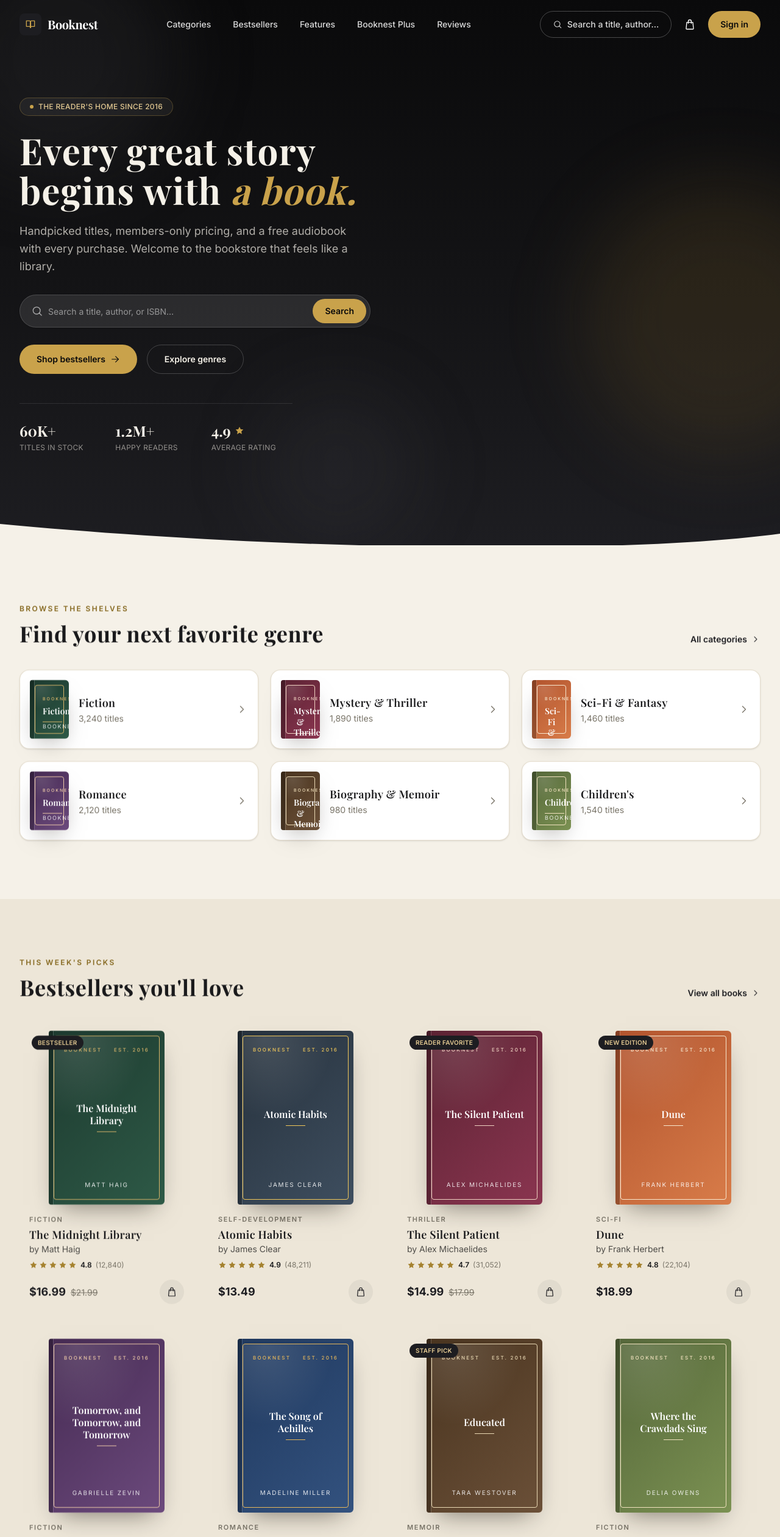
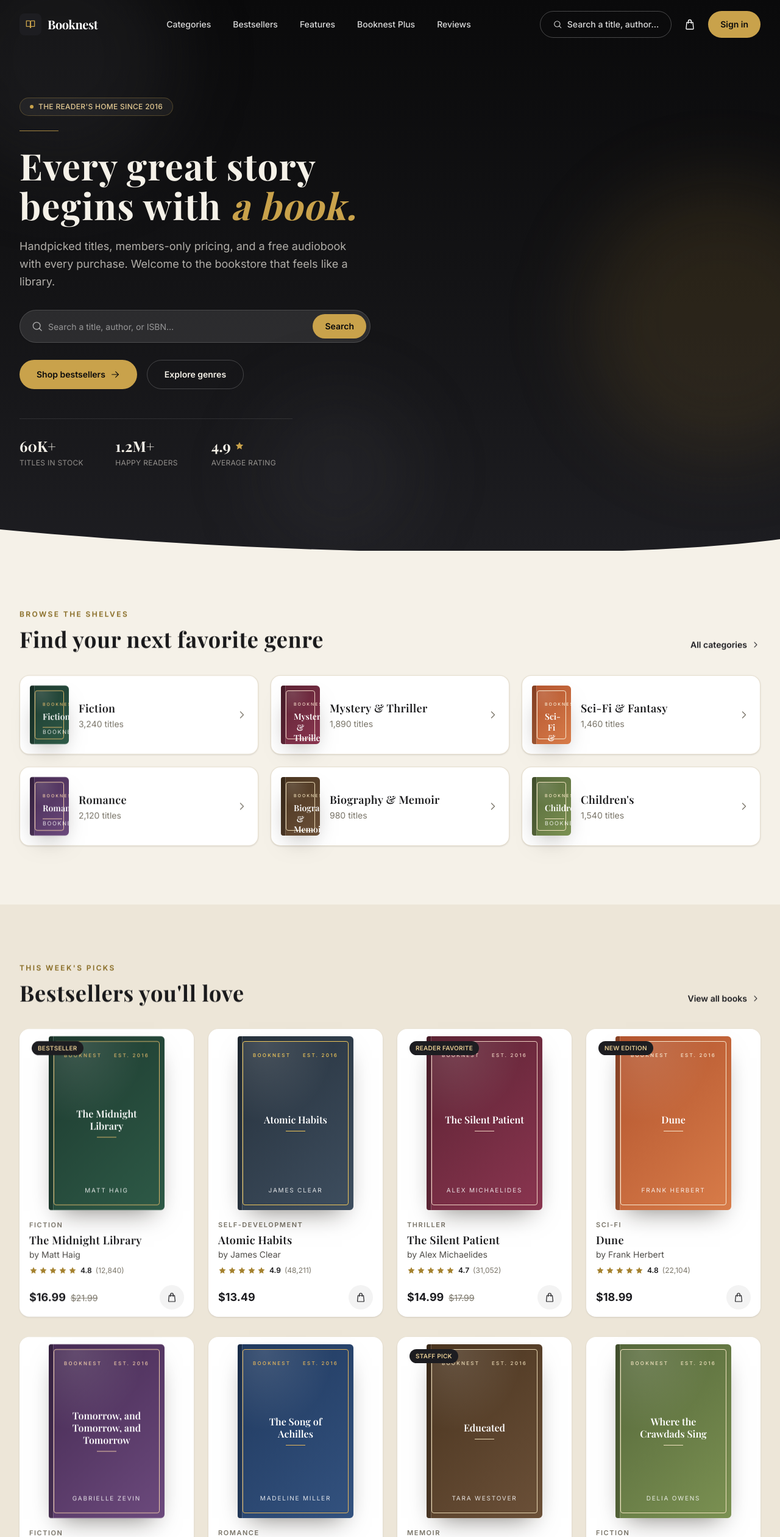
Before and after one commit to rabidigi19-debug/project-book, a Next.js app: page / in a window 1280 px wide. Shown: the top 2520 px of the page at 61% size. Built offline with nearby package versions, Linux system fonts and the light colour scheme; a web font is replaced by a local one.

Commit message:
luxury palette and typography update

```diff
--- a/components/BookCard.tsx
+++ b/components/BookCard.tsx
@@ -11,7 +11,7 @@ export default function BookCard({ book }: { book: Book }) {
   const filledStars = Math.round(book.rating);
 
   return (
-    <article className="group flex flex-col rounded-2xl p-3 transition-all duration-200 hover:-translate-y-1 hover:bg-white hover:shadow-xl">
+    <article className="group flex flex-col rounded-2xl bg-white p-3 shadow-sm transition-all duration-300 hover:scale-[1.02] hover:shadow-xl">
       <div className="relative">
         <BookCover
           title={book.title}
--- a/components/Categories.tsx
+++ b/components/Categories.tsx
@@ -32,7 +32,7 @@ export default function Categories() {
             <Reveal key={cat.name} delay={(i % 3) * 80}>
               <a
                 href="#bestsellers"
-                className="group flex items-center gap-4 rounded-2xl border border-sand/80 bg-white p-4 shadow-sm transition-all duration-200 hover:-translate-y-1 hover:border-brand-200 hover:shadow-lg"
+                className="group flex items-center gap-4 rounded-2xl border border-sand/80 bg-white p-4 shadow-sm transition-all duration-300 hover:scale-[1.02] hover:border-brand-200 hover:shadow-xl"
               >
                 <BookCover
                   title={cat.name}
--- a/components/Header.tsx
+++ b/components/Header.tsx
@@ -96,11 +96,7 @@ export default function Header() {
           </a>
           <a
             href="#membership"
-            className={`hidden h-11 items-center rounded-full px-5 text-sm font-semibold transition-all sm:flex ${
-              overHero
-                ? "bg-brass-400 text-brand-950 hover:bg-brass-300"
-                : "bg-brand-800 text-paper hover:bg-brand-700"
-            }`}
+            className={`hidden h-11 items-center rounded-full bg-brass-400 px-5 text-sm font-semibold text-brand-950 transition-all duration-300 hover:scale-[1.03] hover:bg-brass-500 sm:flex`}
           >
             Sign in
           </a>
@@ -133,7 +129,7 @@ export default function Header() {
             <a
               href="#membership"
               onClick={() => setOpen(false)}
-              className="mt-2 flex h-12 items-center justify-center rounded-xl bg-brand-800 px-5 text-base font-semibold text-paper"
+              className="mt-2 flex h-12 items-center justify-center rounded-full bg-brass-400 px-5 text-base font-semibold text-brand-950 transition-all duration-300 hover:scale-[1.02] hover:bg-brass-500"
             >
               Sign in
             </a>
--- a/components/Hero.tsx
+++ b/components/Hero.tsx
@@ -12,7 +12,7 @@ export default function Hero() {
   return (
     <section
       id="top"
-      className="relative overflow-hidden bg-gradient-to-b from-brand-950 via-brand-900 to-brand-800 text-paper"
+      className="relative flex min-h-dvh flex-col overflow-hidden bg-gradient-to-b from-brand-950 via-brand-900 to-brand-800 text-paper"
     >
       <div className="pointer-events-none absolute inset-0" aria-hidden="true">
         <div className="absolute -top-24 -left-24 h-96 w-96 rounded-full bg-brand-500/20 blur-3xl" />
@@ -20,12 +20,18 @@ export default function Hero() {
         <div className="absolute bottom-0 left-1/3 h-64 w-64 rounded-full bg-brand-400/10 blur-3xl" />
       </div>
 
-      <div className="relative mx-auto grid max-w-7xl gap-14 px-4 pt-28 pb-20 sm:px-6 lg:grid-cols-[1.05fr_0.95fr] lg:items-center lg:gap-8 lg:px-8 lg:pt-40 lg:pb-28">
+      <div className="relative mx-auto grid w-full flex-1 max-w-7xl gap-14 px-4 pt-28 pb-20 sm:px-6 lg:grid-cols-[1.05fr_0.95fr] lg:items-center lg:gap-8 lg:px-8 lg:pt-40 lg:pb-24">
         <div className="max-w-2xl">
           <span className="animate-fade-up inline-flex items-center gap-2 rounded-full border border-brass-400/30 bg-white/5 px-4 py-1.5 text-xs font-medium tracking-wide text-brass-300 uppercase">
             <span className="h-1.5 w-1.5 rounded-full bg-brass-400" />
             The reader&apos;s home since 2016
           </span>
+
+          <div
+            className="animate-fade-up mt-6 h-px w-16 bg-brass-400/80"
+            style={{ animationDelay: "40ms" }}
+            aria-hidden="true"
+          />
 
           <h1
             className="animate-fade-up mt-6 font-display text-4xl leading-[1.08] font-bold tracking-tight text-balance sm:text-5xl lg:text-6xl"
@@ -53,7 +59,7 @@ export default function Hero() {
           >
             <a
               href="#bestsellers"
-              className="group inline-flex h-12 items-center gap-2 rounded-full bg-brass-400 px-7 text-sm font-semibold text-brand-950 transition-all hover:bg-brass-300"
+              className="group inline-flex h-12 items-center gap-2 rounded-full bg-brass-400 px-7 text-sm font-semibold text-brand-950 transition-all duration-300 hover:scale-[1.03] hover:bg-brass-500"
             >
               Shop bestsellers
               <IconArrowRight className="h-4 w-4 transition-transform group-hover:translate-x-0.5" />
--- a/components/Membership.tsx
+++ b/components/Membership.tsx
@@ -48,7 +48,7 @@ export default function Membership() {
                 <div className="mt-9 flex flex-wrap items-center gap-4">
                   <a
                     href="#newsletter"
-                    className="group inline-flex h-12 items-center gap-2 rounded-full bg-brass-400 px-7 text-sm font-semibold text-brand-950 transition-all hover:bg-brass-300"
+                    className="group inline-flex h-12 items-center gap-2 rounded-full bg-brass-400 px-7 text-sm font-semibold text-brand-950 transition-all duration-300 hover:scale-[1.03] hover:bg-brass-500"
                   >
                     Start 30-day free trial
                     <IconArrowRight className="h-4 w-4 transition-transform group-hover:translate-x-0.5" />
--- a/components/Newsletter.tsx
+++ b/components/Newsletter.tsx
@@ -65,7 +65,7 @@ export default function Newsletter() {
                 />
                 <button
                   type="submit"
-                  className="h-12 shrink-0 rounded-full bg-brand-800 px-7 text-sm font-semibold text-paper transition-colors hover:bg-brand-700"
+                  className="h-12 shrink-0 rounded-full bg-brass-400 px-7 text-sm font-semibold text-brand-950 transition-all duration-300 hover:scale-[1.03] hover:bg-brass-500"
                 >
                   Subscribe
                 </button>
--- a/components/SearchBar.tsx
+++ b/components/SearchBar.tsx
@@ -43,11 +43,7 @@ export default function SearchBar({
       />
       <button
         type="submit"
-        className={`h-10 shrink-0 rounded-full px-5 text-sm font-semibold transition-colors ${
-          dark
-            ? "bg-brass-400 text-brand-950 hover:bg-brass-300"
-            : "bg-brand-800 text-paper hover:bg-brand-700"
-        }`}
+        className="h-10 shrink-0 rounded-full bg-brass-400 px-5 text-sm font-semibold text-brand-950 transition-all duration-300 hover:scale-[1.03] hover:bg-brass-500"
       >
         Search
       </button>
```
